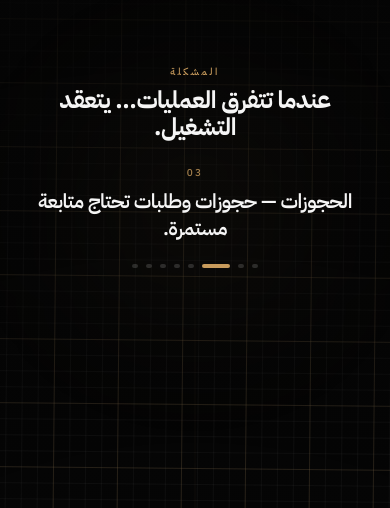
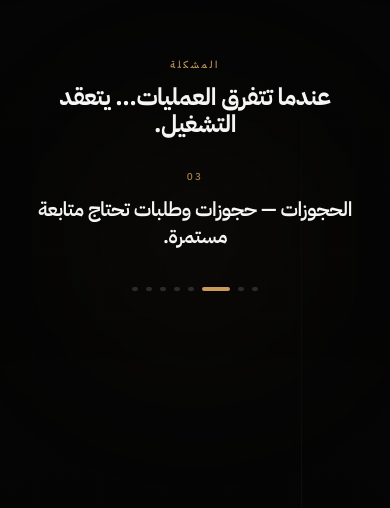
Before and after one commit to WWW-Alhnani-COM/wusool-ai, a React (Vite) app: page / in a window 390 px wide. Shown: the part 4306-4814 px from the top of the page. Built offline with nearby package versions, Linux system fonts and the light colour scheme.

Commit message:
Update ProblemSection.tsx

```diff
--- a/src/components/sections/ProblemSection.tsx
+++ b/src/components/sections/ProblemSection.tsx
@@ -6,12 +6,7 @@ import {
   useMotionValueEvent,
   useScroll,
 } from 'framer-motion';
-import {
-  useRef,
-  useState,
-  type CSSProperties,
-  type PointerEvent,
-} from 'react';
+import { useRef, useState } from 'react';
 
 import { problemContent } from '@/data/content';
 import { Container } from '@/components/ui/Container';
@@ -21,11 +16,18 @@ export function ProblemSection() {
   const reducedMotion = useReducedMotion();
 
   const sectionRef = useRef<HTMLElement>(null);
-  const gridRef = useRef<HTMLDivElement>(null);
-  const scanLineRef = useRef<HTMLDivElement>(null);
-  const scanLineVerticalRef = useRef<HTMLDivElement>(null);
 
   const [activeIndex, setActiveIndex] = useState(0);
+
+  /*
+   * Interactive technical grid state
+   */
+  const mouseX = useRef(50);
+  const mouseY = useRef(50);
+  const gridX = useRef(0);
+  const gridY = useRef(0);
+
+  const gridRef = useRef<HTMLDivElement>(null);
 
   const { scrollYProgress } = useScroll({
     target: sectionRef,
@@ -44,34 +46,32 @@ export function ProblemSection() {
       current === index ? current : index,
     );
 
-    if (reducedMotion) {
-      return;
-    }
+    /*
+     * Move the technical grid with scroll.
+     *
+     * The movement is intentionally subtle so the grid
+     * feels like a physical technical surface rather than
+     * a normal background animation.
+     */
+    if (!reducedMotion && gridRef.current) {
+      const scrollX = latest * 70;
+      const scrollY = latest * 140;
 
-    const progress = Math.max(0, Math.min(1, latest));
+      gridX.current = scrollX;
+      gridY.current = scrollY;
 
-    const translateX = progress * -180;
-    const translateY = progress * -320;
-    const rotate = progress * 1.5;
-
-    if (gridRef.current) {
-      gridRef.current.style.transform =
-        `translate3d(${translateX}px, ${translateY}px, 0) rotate(${rotate}deg)`;
-    }
-
-    if (scanLineRef.current) {
-      scanLineRef.current.style.transform =
-        `translate3d(0, ${progress * 100}vh, 0)`;
-    }
-
-    if (scanLineVerticalRef.current) {
-      scanLineVerticalRef.current.style.transform =
-        `translate3d(${progress * 100}vw, 0, 0)`;
+      gridRef.current.style.transform = `
+        translate3d(
+          ${scrollX}px,
+          ${scrollY}px,
+          0
+        )
+      `;
     }
   });
 
   const handlePointerMove = (
-    event: PointerEvent<HTMLElement>,
+    event: React.PointerEvent<HTMLElement>,
   ) => {
     if (reducedMotion || !sectionRef.current) {
       return;
@@ -79,22 +79,28 @@ export function ProblemSection() {
 
     const rect = sectionRef.current.getBoundingClientRect();
 
-    const x = ((event.clientX - rect.left) / rect.width) * 100;
-    const y = ((event.clientY - rect.top) / rect.height) * 100;
+    const x =
+      ((event.clientX - rect.left) / rect.width) * 100;
+
+    const y =
+      ((event.clientY - rect.top) / rect.height) * 100;
+
+    mouseX.current = Math.max(0, Math.min(100, x));
+    mouseY.current = Math.max(0, Math.min(100, y));
 
     sectionRef.current.style.setProperty(
       '--pointer-x',
-      `${Math.max(0, Math.min(100, x))}%`,
+      `${mouseX.current}%`,
     );
 
     sectionRef.current.style.setProperty(
       '--pointer-y',
-      `${Math.max(0, Math.min(100, y))}%`,
+      `${mouseY.current}%`,
     );
   };
 
   const handlePointerLeave = () => {
-    if (!sectionRef.current) {
+    if (reducedMotion || !sectionRef.current) {
       return;
     }
 
@@ -124,7 +130,7 @@ export function ProblemSection() {
         {
           '--pointer-x': '50%',
           '--pointer-y': '50%',
-        } as CSSProperties
+        } as React.CSSProperties
       }
       className="
         relative
@@ -136,7 +142,7 @@ export function ProblemSection() {
       "
     >
       {/* =====================================================
-          TECHNICAL GRID
+          INTERACTIVE TECHNICAL BACKGROUND
           ===================================================== */}
 
       <div
@@ -149,205 +155,213 @@ export function ProblemSection() {
           overflow-hidden
         "
       >
-        {/* Main grid */}
+        {/* Base technical grid */}
         <div
           ref={gridRef}
           className="
             absolute
-            -inset-[20%]
+            -inset-[120px]
             will-change-transform
+            opacity-[0.18]
           "
           style={{
             backgroundImage: `
               linear-gradient(
                 to right,
-                rgba(200, 155, 92, 0.22) 1px,
+                rgba(200,155,92,0.13) 1px,
                 transparent 1px
               ),
               linear-gradient(
                 to bottom,
-                rgba(200, 155, 92, 0.22) 1px,
+                rgba(200,155,92,0.13) 1px,
                 transparent 1px
-              ),
+              )
+            `,
+            backgroundSize: '64px 64px',
+          }}
+        />
+
+        {/* Fine secondary grid */}
+        <div
+          className="
+            absolute
+            -inset-[120px]
+            opacity-[0.09]
+          "
+          style={{
+            backgroundImage: `
               linear-gradient(
                 to right,
-                rgba(255, 255, 255, 0.055) 1px,
+                rgba(255,255,255,0.08) 1px,
                 transparent 1px
               ),
               linear-gradient(
                 to bottom,
-                rgba(255, 255, 255, 0.055) 1px,
+                rgba(255,255,255,0.08) 1px,
                 transparent 1px
               )
             `,
-            backgroundSize:
-              '64px 64px, 64px 64px, 16px 16px, 16px 16px',
-            transform:
-              'translate3d(0, 0, 0) rotate(0deg)',
+            backgroundSize: '16px 16px',
           }}
         />
 
-        {/* Pointer glow */}
+        {/* Cursor-following technical glow */}
         <div
-          className="absolute inset-0"
+          className="
+            absolute
+            h-[420px]
+            w-[420px]
+            -translate-x-1/2
+            -translate-y-1/2
+            rounded-full
+            bg-brass/[0.055]
+            blur-[110px]
+            transition-[left,top]
+            duration-300
+            ease-out
+          "
+          style={{
+            left: 'var(--pointer-x)',
+            top: 'var(--pointer-y)',
+          }}
+        />
+
+        {/* Cursor-following sharp radial grid highlight */}
+        <div
+          className="
+            absolute
+            inset-0
+            opacity-80
+          "
           style={{
             background: `
               radial-gradient(
-                380px circle at var(--pointer-x) var(--pointer-y),
-                rgba(200, 155, 92, 0.15),
-                rgba(200, 155, 92, 0.05) 32%,
-                transparent 68%
+                360px circle at var(--pointer-x) var(--pointer-y),
+                rgba(200,155,92,0.10),
+                rgba(200,155,92,0.035) 35%,
+                transparent 70%
               )
             `,
           }}
         />
 
-        {/* Secondary pointer light */}
-        <div
-          className="absolute inset-0"
-          style={{
-            background: `
-              radial-gradient(
-                800px circle at var(--pointer-x) var(--pointer-y),
-                rgba(255, 255, 255, 0.035),
-                transparent 58%
-              )
-            `,
-          }}
-        />
-
-        {/* Horizontal scan */}
-        <div
-          ref={scanLineRef}
-          className="
-            absolute
-            left-0
-            top-[-100vh]
-            h-px
-            w-full
-            bg-gradient-to-r
-            from-transparent
-            via-brass/45
-            to-transparent
-            opacity-60
-            will-change-transform
-          "
-        />
-
-        {/* Vertical scan */}
-        <div
-          ref={scanLineVerticalRef}
-          className="
-            absolute
-            left-[-100vw]
-            top-0
-            h-full
-            w-px
-            bg-gradient-to-b
-            from-transparent
-            via-brass/35
-            to-transparent
-            opacity-50
-            will-change-transform
-          "
-        />
-
-        {/* Center vertical axis */}
-        <div
-          className="
-            absolute
-            left-1/2
-            top-0
-            h-full
-            w-px
-            -translate-x-1/2
-            bg-brass/[0.07]
-          "
-        />
-
-        {/* Center horizontal axis */}
-        <div
-          className="
-            absolute
-            left-0
-            top-1/2
-            h-px
-            w-full
-            -translate-y-1/2
-            bg-brass/[0.07]
-          "
-        />
-
-        {/* Center node */}
+        {/* Center atmospheric glow */}
         <div
           className="
             absolute
             left-1/2
             top-1/2
-            h-3
-            w-3
+            h-[500px]
+            w-[500px]
             -translate-x-1/2
             -translate-y-1/2
             rounded-full
-            border
-            border-brass/50
-            bg-base
-            shadow-[0_0_28px_rgba(200,155,92,0.25)]
+            bg-brass/[0.025]
+            blur-[130px]
           "
         />
 
+        {/* Technical center point */}
         <div
           className="
             absolute
             left-1/2
             top-1/2
-            h-12
-            w-12
+            h-2
+            w-2
             -translate-x-1/2
             -translate-y-1/2
             rounded-full
-            border
-            border-brass/[0.14]
+            bg-brass/30
+            shadow-[0_0_30px_rgba(200,155,92,0.35)]
           "
         />
 
-        {/* Center fade */}
-        <div
+        {/* Horizontal technical scan line */}
+        <motion.div
+          aria-hidden="true"
           className="
             absolute
-            inset-0
-            bg-[radial-gradient(circle_at_center,transparent_15%,#050505_88%)]
+            left-0
+            right-0
+            h-px
+            bg-gradient-to-r
+            from-transparent
+            via-brass/15
+            to-transparent
           "
+          animate={
+            reducedMotion
+              ? {
+                  top: '50%',
+                }
+              : {
+                  top: ['20%', '80%', '20%'],
+                }
+          }
+          transition={
+            reducedMotion
+              ? {
+                  duration: 0,
+                }
+              : {
+                  duration: 12,
+                  repeat: Infinity,
+                  ease: 'easeInOut',
+                }
+          }
         />
 
-        {/* Top fade */}
-        <div
+        {/* Vertical technical scan line */}
+        <motion.div
+          aria-hidden="true"
           className="
             absolute
-            inset-x-0
+            bottom-0
             top-0
-            h-28
+            w-px
             bg-gradient-to-b
-            from-base
+            from-transparent
+            via-brass/10
             to-transparent
-            sm:h-32
           "
-        />
-
-        {/* Bottom fade */}
-        <div
-          className="
-            absolute
-            inset-x-0
-            bottom-0
-            h-28
-            bg-gradient-to-t
-            from-base
-            to-transparent
-            sm:h-32
-          "
+          animate={
+            reducedMotion
+              ? {
+                  left: '50%',
+                }
+              : {
+                  left: ['20%', '80%', '20%'],
+                }
+          }
+          transition={
+            reducedMotion
+              ? {
+                  duration: 0,
+                }
+              : {
+                  duration: 16,
+                  repeat: Infinity,
+                  ease: 'easeInOut',
+                }
+          }
         />
       </div>
+
+      {/* =====================================================
+          EDGE VIGNETTE
+          ===================================================== */}
+
+      <div
+        aria-hidden="true"
+        className="
+          pointer-events-none
+          absolute
+          inset-0
+          z-[1]
+          bg-[radial-gradient(circle_at_center,transparent_25%,rgba(5,5,5,0.55)_100%)]
+        "
+      />
 
       {/* =====================================================
           STICKY CONTENT
@@ -375,13 +389,19 @@ export function ProblemSection() {
             flex
             w-full
             max-w-4xl
+            translate-y-8
             flex-col
             items-center
             justify-center
             text-center
+            sm:translate-y-10
+            lg:translate-y-12
           "
         >
-          {/* Background atmosphere */}
+          {/* =================================================
+              MAIN ATMOSPHERE
+              ================================================= */}
+
           <div
             aria-hidden="true"
             className="
@@ -389,19 +409,23 @@ export function ProblemSection() {
               absolute
               left-1/2
               top-1/2
-              h-[220px]
-              w-[220px]
+              h-[240px]
+              w-[240px]
               -translate-x-1/2
               -translate-y-1/2
               rounded-full
               bg-brass/5
-              blur-[80px]
-              sm:h-[300px]
-              sm:w-[300px]
-              lg:h-[360px]
-              lg:w-[360px]
+              blur-[90px]
+              sm:h-[340px]
+              sm:w-[340px]
+              lg:h-[420px]
+              lg:w-[420px]
             "
           />
+
+          {/* =================================================
+              MAIN CONTENT
+              ================================================= */}
 
           <div
             className="
@@ -416,7 +440,7 @@ export function ProblemSection() {
               text-center
             "
           >
-            {/* Heading */}
+            {/* Section heading */}
             <motion.div
               initial={
                 reducedMotion
@@ -426,7 +450,7 @@ export function ProblemSection() {
                     }
                   : {
                       opacity: 0,
-                      y: 24,
+                      y: 30,
                     }
               }
               whileInView={{
@@ -438,25 +462,28 @@ export function ProblemSection() {
                 amount: 0.2,
               }}
               transition={{
-                duration: reducedMotion ? 0 : 0.7,
+                duration: reducedMotion ? 0 : 0.8,
                 ease: [0.22, 1, 0.36, 1],
               }}
               className="
+                mb-5
                 w-full
                 max-w-3xl
                 px-4
+                sm:mb-7
+                lg:mb-8
               "
             >
               <span
                 className="
-                  mb-2
+                  mb-3
                   block
                   text-[10px]
                   font-medium
                   uppercase
                   tracking-[0.25em]
                   text-brass
-                  sm:mb-3
+                  sm:mb-4
                   sm:text-xs
                 "
               >
@@ -480,23 +507,23 @@ export function ProblemSection() {
               </h2>
             </motion.div>
 
-            {/* Problem story */}
+            {/* =================================================
+                PROBLEM STORY
+                ================================================= */}
+
             <div
               className="
                 relative
-                mt-4
                 flex
-                min-h-[90px]
+                min-h-[100px]
                 w-full
                 items-center
                 justify-center
                 px-5
-                sm:mt-5
-                sm:min-h-[110px]
+                sm:min-h-[120px]
                 sm:px-8
-                md:min-h-[130px]
-                lg:mt-6
-                lg:min-h-[150px]
+                md:min-h-[145px]
+                lg:min-h-[170px]
               "
             >
               <AnimatePresence
@@ -513,9 +540,9 @@ export function ProblemSection() {
                         }
                       : {
                           opacity: 0,
-                          y: 25,
-                          filter: 'blur(8px)',
-                          scale: 0.98,
+                          y: 35,
+                          filter: 'blur(10px)',
+                          scale: 0.97,
                         }
                   }
                   animate={{
@@ -531,13 +558,13 @@ export function ProblemSection() {
                         }
                       : {
                           opacity: 0,
-                          y: -20,
-                          filter: 'blur(6px)',
-                          scale: 1.01,
+                          y: -25,
+                          filter: 'blur(8px)',
+                          scale: 1.02,
                         }
                   }
                   transition={{
-                    duration: reducedMotion ? 0 : 0.45,
+                    duration: reducedMotion ? 0 : 0.5,
                     ease: [0.22, 1, 0.36, 1],
                   }}
                   className="
@@ -551,13 +578,13 @@ export function ProblemSection() {
                 >
                   <span
                     className="
-                      mb-2
+                      mb-3
                       text-[10px]
                       font-medium
                       uppercase
                       tracking-[0.22em]
                       text-brass/80
-                      sm:mb-3
+                      sm:mb-4
                       sm:text-xs
                     "
                   >
@@ -585,16 +612,19 @@ export function ProblemSection() {
               </AnimatePresence>
             </div>
 
-            {/* Progress */}
+            {/* =================================================
+                PROGRESS
+                ================================================= */}
+
             <div
               className="
-                mt-4
+                mt-7
                 flex
                 items-center
                 justify-center
                 gap-2
-                sm:mt-5
-                lg:mt-6
+                sm:mt-9
+                lg:mt-10
               "
               aria-hidden="true"
             >
@@ -620,24 +650,27 @@ export function ProblemSection() {
               })}
             </div>
 
-            {/* Final message */}
+            {/* =================================================
+                FINAL MESSAGE
+                ================================================= */}
+
             <motion.div
               initial={false}
               animate={{
                 opacity: isLastPoint ? 1 : 0,
-                y: isLastPoint ? 0 : 8,
+                y: isLastPoint ? 0 : 12,
               }}
               transition={{
-                duration: reducedMotion ? 0 : 0.35,
+                duration: reducedMotion ? 0 : 0.4,
                 ease: [0.22, 1, 0.36, 1],
               }}
               className="
                 pointer-events-none
-                mt-5
+                mt-8
                 max-w-2xl
                 text-center
-                sm:mt-6
-                lg:mt-7
+                sm:mt-10
+                lg:mt-12
               "
               aria-hidden={!isLastPoint}
             >
@@ -657,7 +690,7 @@ export function ProblemSection() {
 
               <p
                 className="
-                  mt-1
+                  mt-2
                   font-display
                   text-lg
                   font-bold
@@ -670,6 +703,17 @@ export function ProblemSection() {
                 المشكلة أنها لا تعمل معًا.
               </p>
             </motion.div>
+
+            {/* Bottom spacing */}
+            <div
+              aria-hidden="true"
+              className="
+                h-8
+                w-full
+                sm:h-12
+                lg:h-16
+              "
+            />
           </div>
         </Container>
       </div>
```
